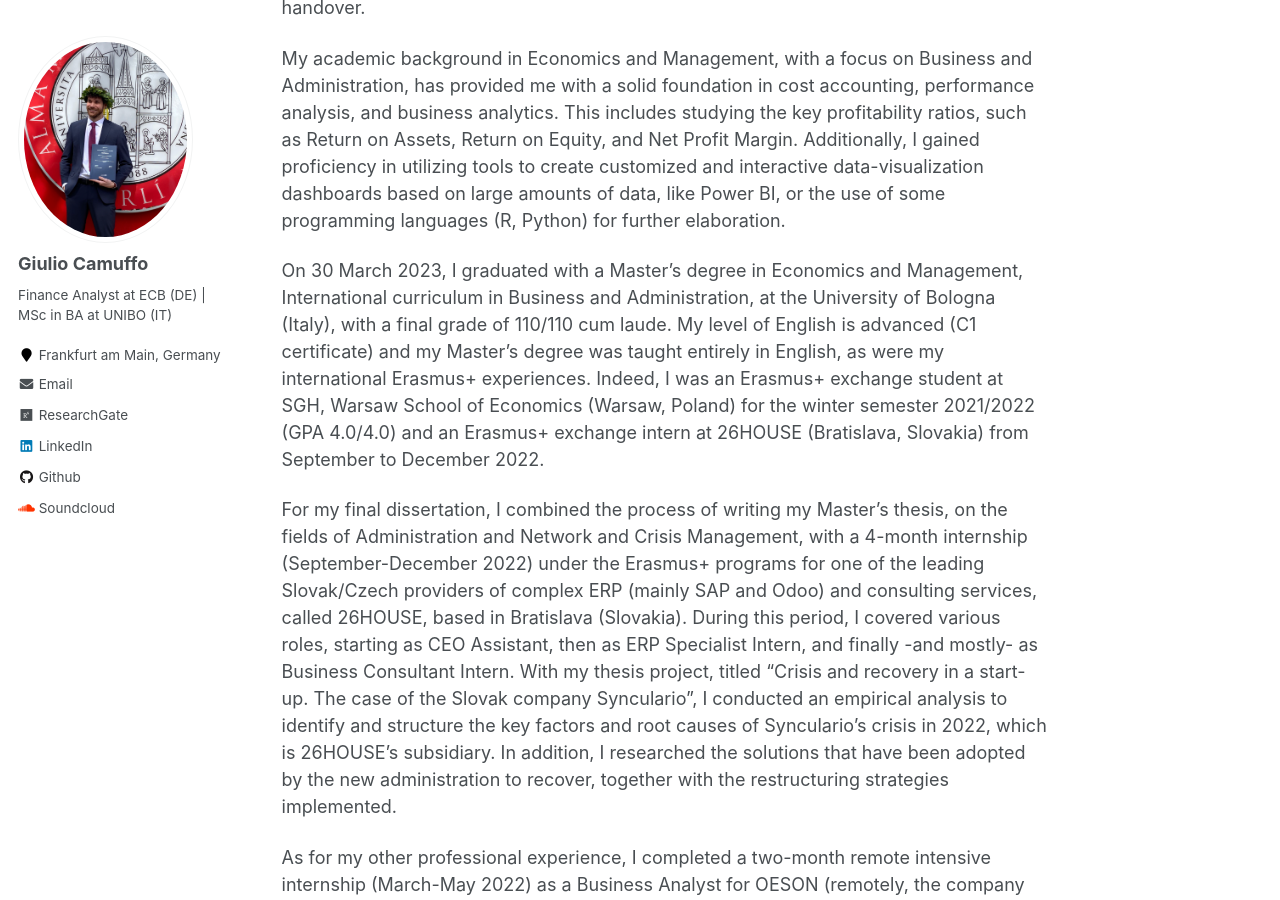
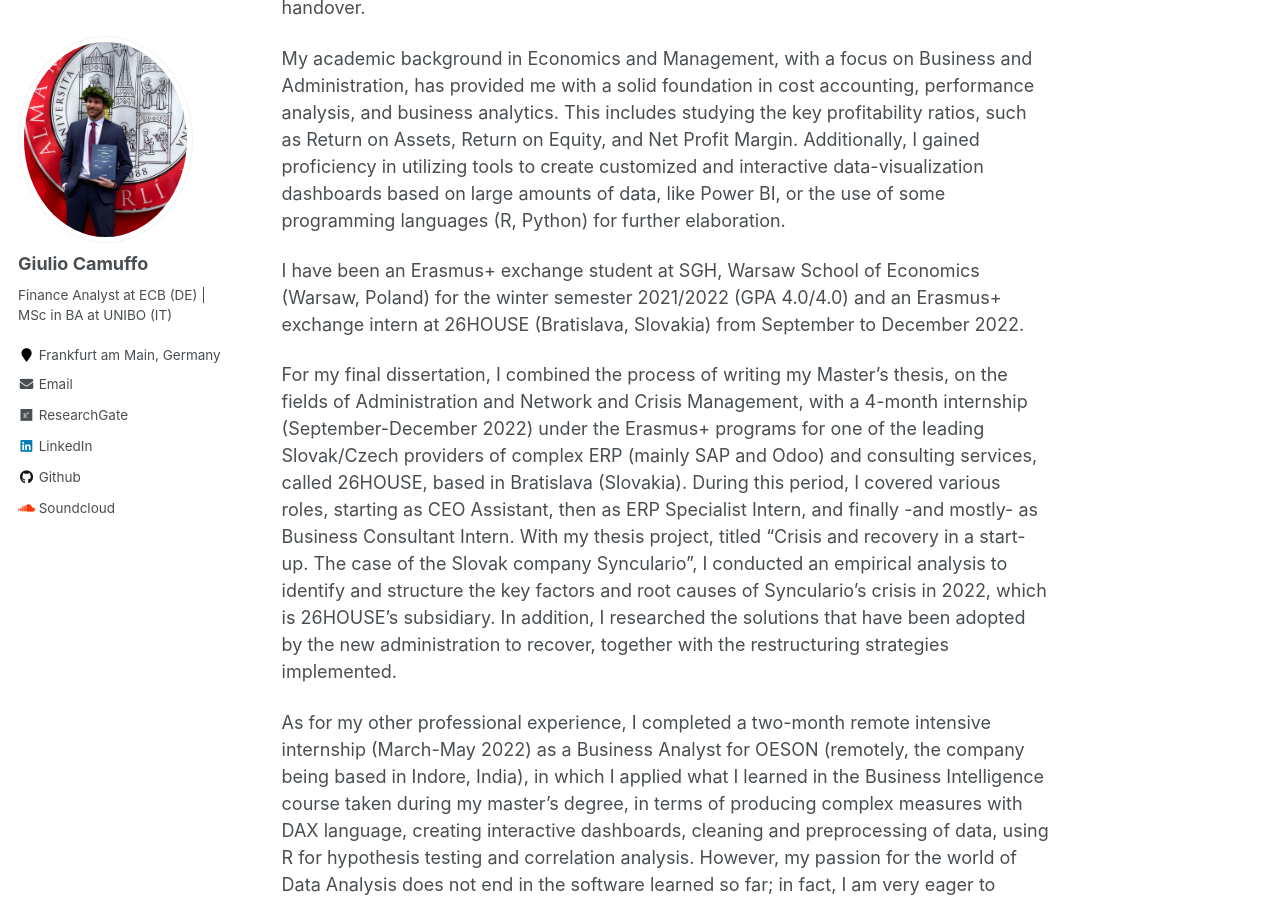
Before and after one commit to giulio-camuffo/giulio-camuffo.github.io, a Jekyll site: the page built from _pages/about.md, in a window 1280 px wide and 900 px high, scrolled down 753 px. Built offline with Jekyll 4.4.1, drawn with Linux system fonts in a browser that asks for light colours; nearby versions of some CDN libraries.

Commit message:
Update about.md

```diff
--- a/_pages/about.md
+++ b/_pages/about.md
@@ -14,12 +14,11 @@ I have been working for the European Central Bank in Frankfurt am Main since the
 
 My academic background in Economics and Management, with a focus on Business and Administration, has provided me with a solid foundation in cost accounting, performance analysis, and business analytics. This includes studying the key profitability ratios, such as Return on Assets, Return on Equity, and Net Profit Margin. Additionally, I gained proficiency in utilizing tools to create customized and interactive data-visualization dashboards based on large amounts of data, like Power BI, or the use of some programming languages (R, Python) for further elaboration.
 
-On 30 March 2023, I graduated with a Master's degree in Economics and Management, International curriculum in Business and Administration, at the University of Bologna (Italy), with a final grade of 110/110 cum laude. My level of English is advanced (C1 certificate) and my Master's degree was taught entirely in English, as were my international Erasmus+ experiences. Indeed, I was an Erasmus+ exchange student at SGH, Warsaw School of Economics (Warsaw, Poland) for the winter semester 2021/2022 (GPA 4.0/4.0) and an Erasmus+ exchange intern at 26HOUSE (Bratislava, Slovakia) from September to December 2022.
+I have been an Erasmus+ exchange student at SGH, Warsaw School of Economics (Warsaw, Poland) for the winter semester 2021/2022 (GPA 4.0/4.0) and an Erasmus+ exchange intern at 26HOUSE (Bratislava, Slovakia) from September to December 2022.
 
 For my final dissertation, I combined the process of writing my Master's thesis, on the fields of Administration and Network and Crisis Management, with a 4-month internship (September-December 2022) under the Erasmus+ programs for one of the leading Slovak/Czech providers of complex ERP (mainly SAP and Odoo) and consulting services, called 26HOUSE, based in Bratislava (Slovakia). During this period, I covered various roles, starting as CEO Assistant, then as ERP Specialist Intern, and finally -and mostly-  as Business Consultant Intern. With my thesis project, titled "Crisis and recovery in a start-up. The case of the Slovak company Synculario", I conducted an empirical analysis to identify and structure the key factors and root causes of Synculario's crisis in 2022, which is 26HOUSE's subsidiary. In addition, I researched the solutions that have been adopted by the new administration to recover, together with the restructuring strategies implemented.
 
-As for my other professional experience, I completed a two-month remote intensive internship (March-May 2022) as a Business Analyst for OESON (remotely, the company being based in Indore, India), in which I applied what I learned in the Business Intelligence course taken during my master's degree, in terms of producing
-complex measures with DAX language, creating interactive dashboards, cleaning and preprocessing of data, using R for hypothesis testing and correlation analysis. However, my passion for the world of Data Analysis does not end in the software learned so far; in fact,
+As for my other professional experience, I completed a two-month remote intensive internship (March-May 2022) as a Business Analyst for OESON (remotely, the company being based in Indore, India), in which I applied what I learned in the Business Intelligence course taken during my master's degree, in terms of producing complex measures with DAX language, creating interactive dashboards, cleaning and preprocessing of data, using R for hypothesis testing and correlation analysis. However, my passion for the world of Data Analysis does not end in the software learned so far; in fact,
 I am very eager to constantly continue to learn new tools to expand my analytical and technical knowledge, such as Tableau, SQL, and any other software that is necessary to learn for my professional career.
 
    In addition, in parallel with my studies and the Business Analyst internship, I have completed a part-time six-month internship (March-September 2022) as Business Development Intern for The THRIVE Project, an Australian Non-profit.
```
